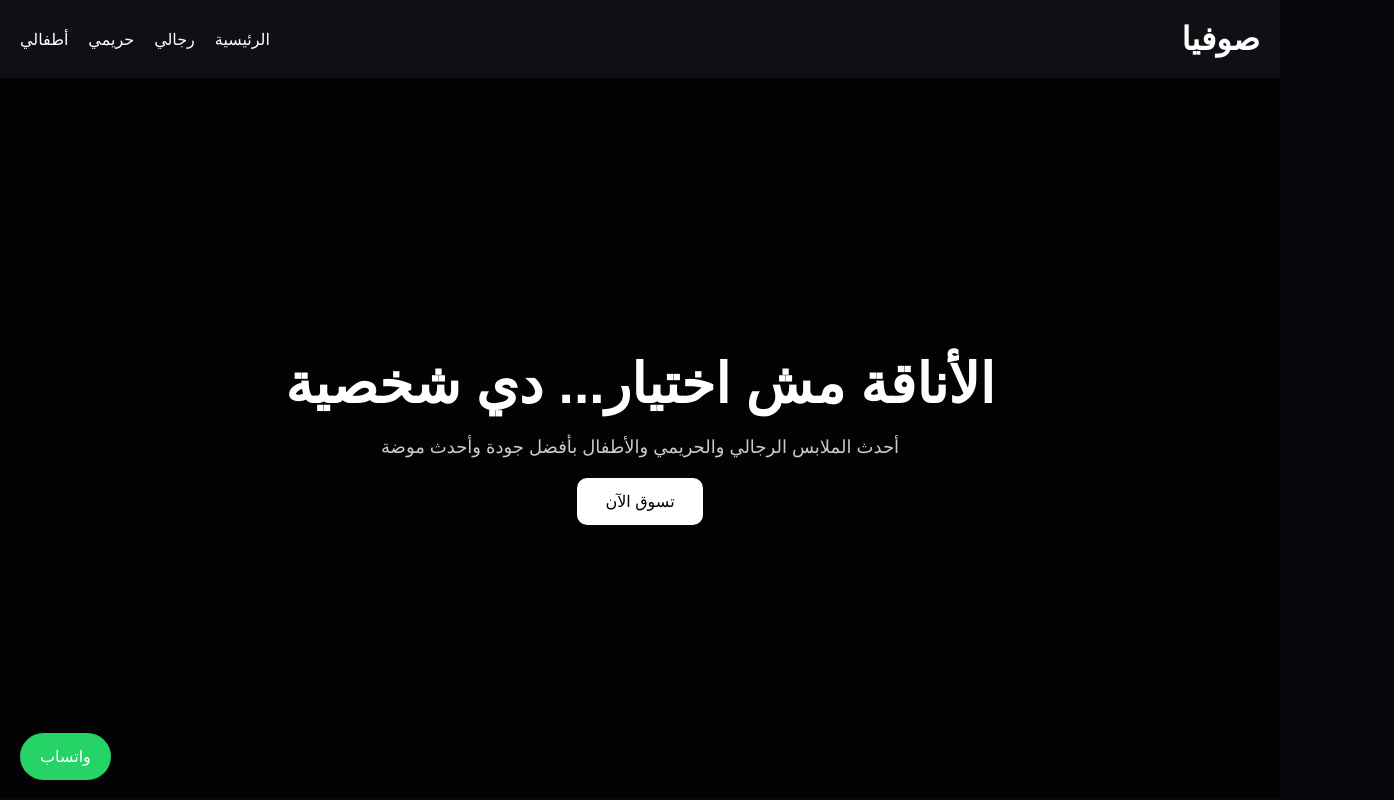
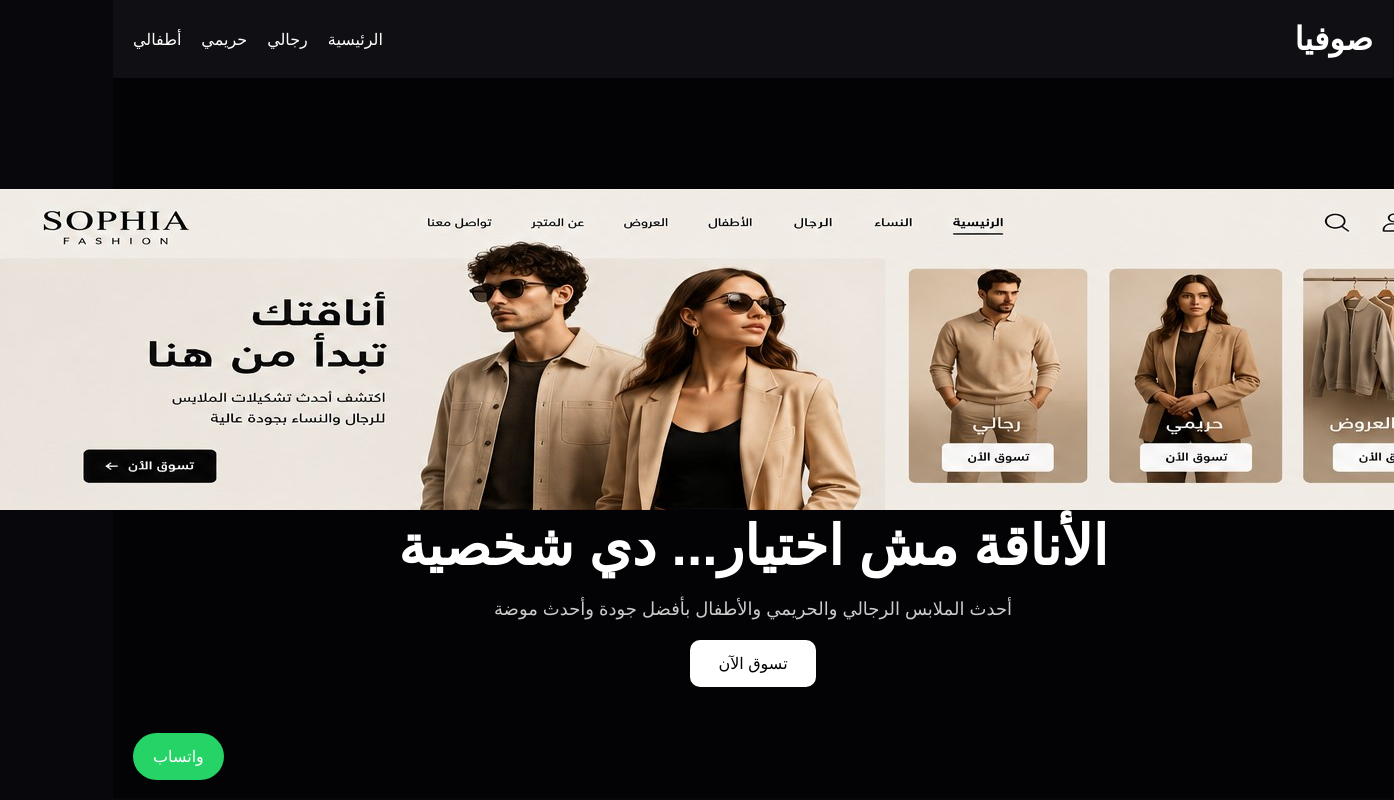
Before and after one commit to eljokerzyzoo/Sophia-Fashion, a plain HTML site: page index.html in a window 1280 px wide. Shown: the top 800 px of the page, 1394 px wide, since content can reach past the window. Drawn offline with Linux system fonts and the light colour scheme.

Commit message:
Fix HTML formatting and add missing elements

```diff
--- a/index.html
+++ b/index.html
@@ -67,10 +67,13 @@
 
 <section class="hero">
 
+
     <div class="overlay"></div>
 
     <div class="hero-content">
-
+<div class="igm">
+        <img class="hero-img" src="raae.jpg" alt="">
+    </div>
         <h2 class="hook">
             الأناقة مش اختيار...
             دي شخصية
```
